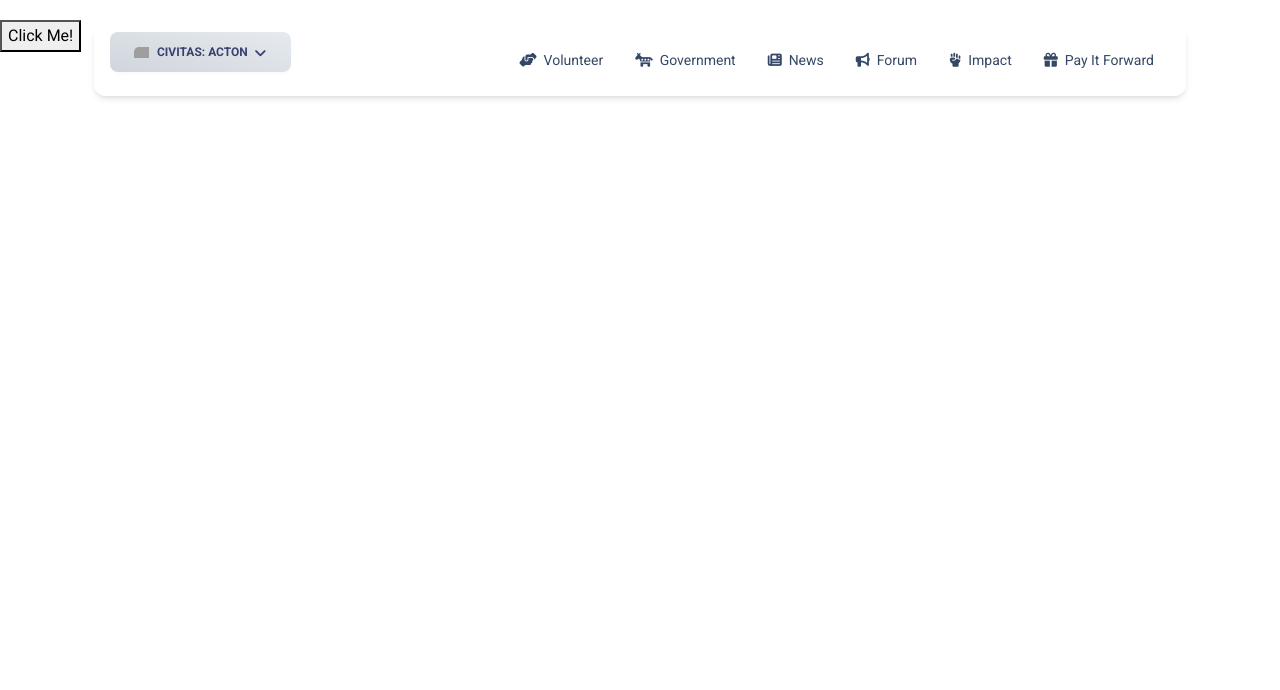
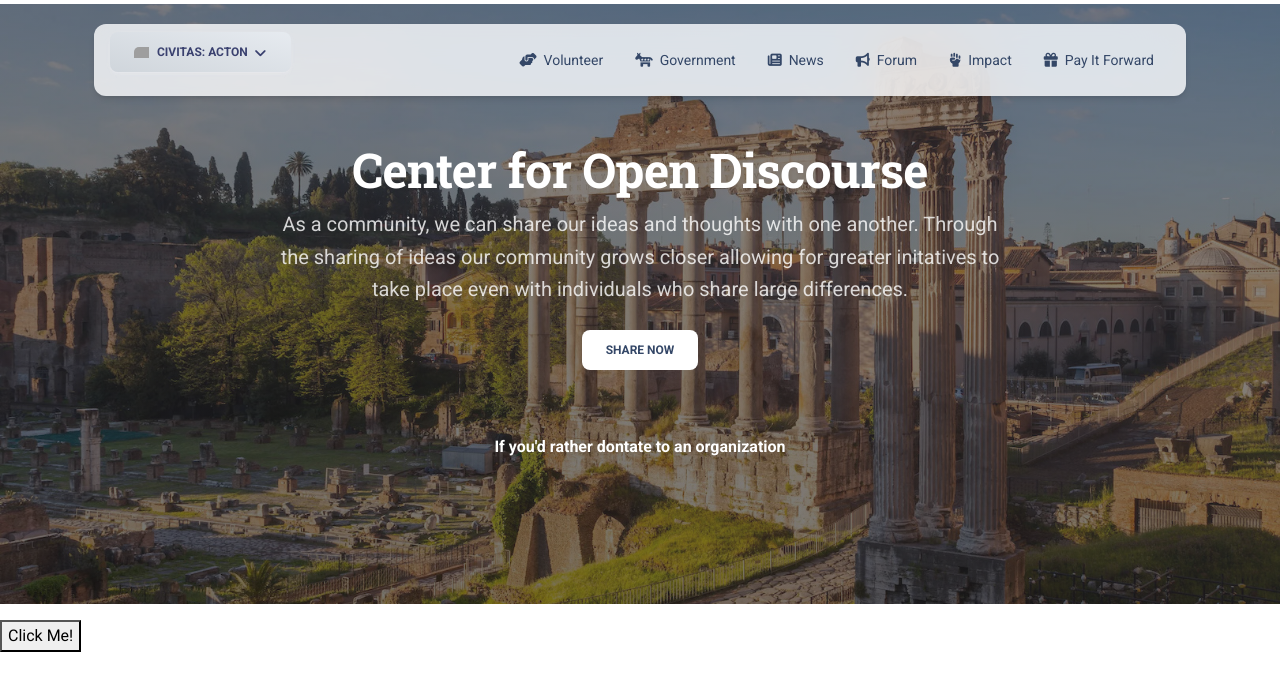
Before and after one commit to InfantDerrick/minnehack23, a plain HTML site: page forum.html in a window 1280 px wide. Drawn offline with Linux system fonts and the light colour scheme; some packages are replaced by stand-ins of ours; grey boxes are pictures that could not be loaded.

Commit message:
Added splash page and polished JS script

```diff
--- a/assets/js/google-fact-checker.js
+++ b/assets/js/google-fact-checker.js
@@ -1,4 +1,4 @@
-function getFactCheck(query, callback = (printing) => {console.log(printing)}) {
+function getFactCheck(query, callback = (printing) => {makeFactCheck(printing)}) {
     // fetch(`https://factchecktools.googleapis.com/v1alpha1/claims:search?languageCode=en-US&maxAgeDays=100&offset=0&query=${query}`)
     //     .then((response)) => response.json())
     //     .then((json) => console.log(json));
@@ -10,5 +10,12 @@ function getFactCheck(query, callback = (printing) => {console.log(printing)}) {
     }
     xmlHttp.open("GET", theUrl, true); // true for asynchronous
     xmlHttp.send(null);
-    console.log("hello");
 }
+
+const makeFactCheck = (checks) => {
+    const facts = JSON.parse(checks);
+    console.log(facts);
+    facts.claims.forEach((x) => {
+        console.log(x.claimReview[0].textualRating);
+    });
+}
--- a/forum.html
+++ b/forum.html
@@ -143,6 +143,22 @@
     </div>
     <!-- End Navbar -->
 
+    <header class="bg-gradient-dark">
+        <div class="page-header min-vh-75" style="background-image: url('./assets/img/rome-forum.jpeg');">
+          <span class="mask bg-gradient-dark opacity-6"></span>
+          <div class="container">
+            <div class="row justify-content-center">
+              <div class="col-lg-8 text-center mx-auto my-auto">
+                <h1 class="text-white">Center for Open Discourse</h1>
+                <p class="lead mb-4 text-white opacity-8">As a community, we can share our ideas and thoughts with one another. Through the sharing of ideas our community grows closer allowing for greater initatives to take place even with individuals who share large differences.</p>
+                <button type="submit" class="btn bg-white text-dark">Share now</button>
+                <a href=""><h6 class="text-white mb-2 mt-5">If you'd rather dontate to an organization</h6></a>
+              </div>
+            </div>
+          </div>
+        </div>
+    </header>
+
     <script src="assets/js/google-fact-checker.js" type="text/javascript"></script>
     <p id="fact-check-api-tester"></p>
     <button onclick="getFactCheck(`Joe Biden`)">Click Me!</button>
```
Also changed, not shown: assets/img/rome-forum.jpeg (added).
